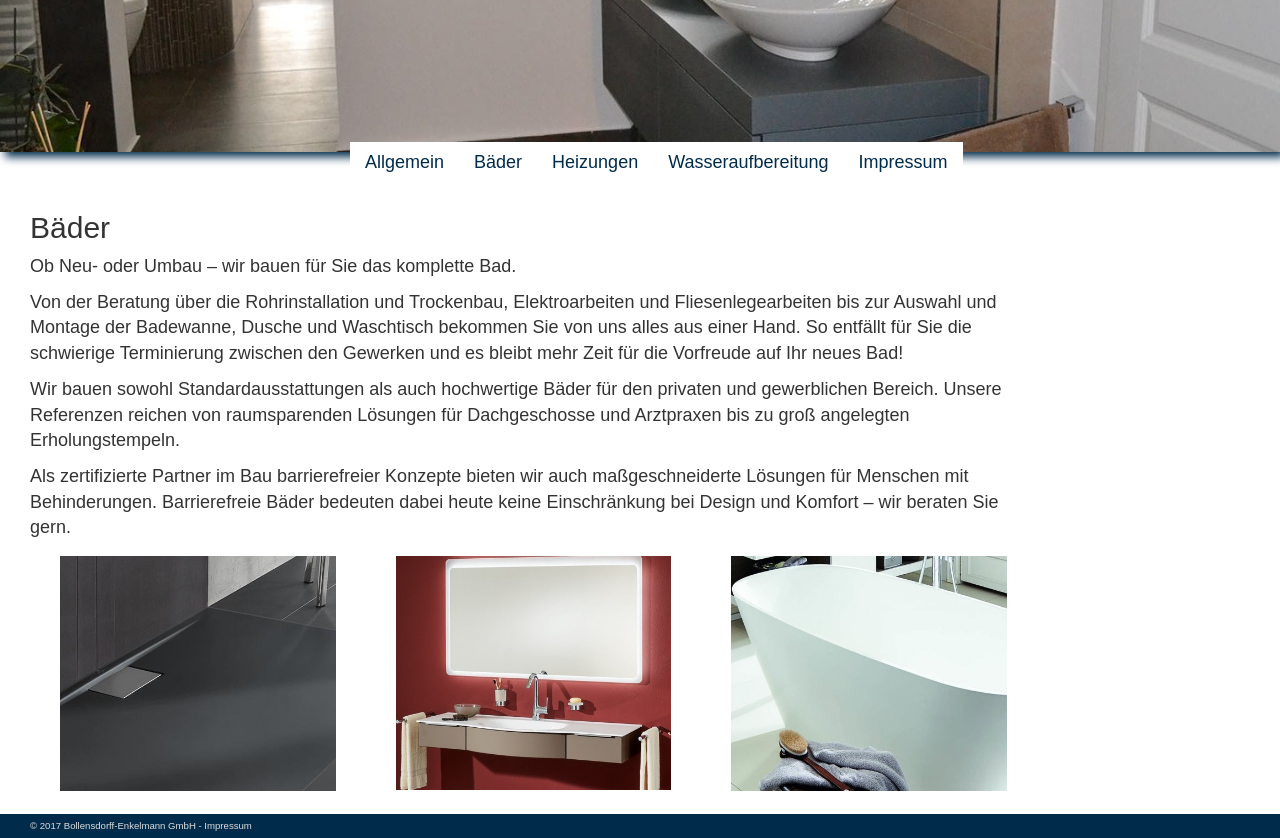
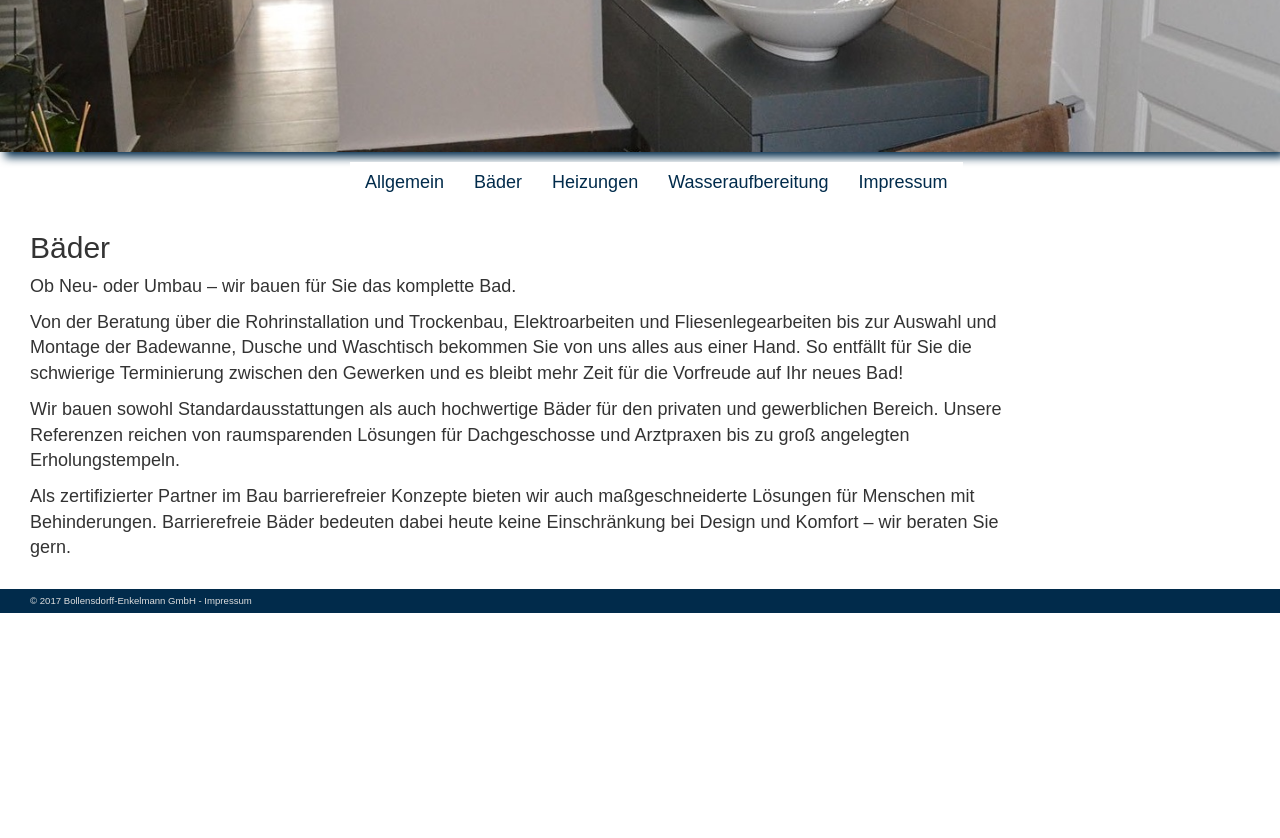
Before and after one commit to tcompart/frank-enkelmann, a React (Create React App) app: page /baeder in a window 1280 px wide. Shown: the part 240-1078 px from the top of the page. After the commit the page ends 853 px from the top, so only its background shows below. Built offline with nearby package versions, Linux system fonts and the light colour scheme.

Commit message:
Correcting spelling issues and small fixes to layout

```diff
--- a/src/scripts/App.js
+++ b/src/scripts/App.js
@@ -28,6 +28,19 @@ export default class App extends React.Component {
             <BrowserRouter component={this}>
                 <div>
                     <Header {...this.props} />
+                    <div className="content">
+                        <FullScreenPicture/>
+                        <Col className="navbar-collapse collapse hidden-xs" role="navigation" xs={12} mdOffset={1}
+                             md={10} smOffset={1} sm={9} lgOffset={3} lg={6}>
+                            <ul className="nav navbar-nav">
+                                <li className="row-centered"><Link to="/">Allgemein</Link></li>
+                                <li className="row-centered"><Link to="/baeder">Bäder</Link></li>
+                                <li className="row-centered"><Link to="/heizungen">Heizungen</Link></li>
+                                <li className="row-centered"><Link to="/wasser">Wasseraufbereitung</Link></li>
+                                <li className="row-centered"><Link to="/impressum">Impressum</Link></li>
+                            </ul>
+                        </Col>
+                        <Col className="inner-content" xs={12} md={11} sm={11} lg={10}>
                             <nav className="hidden-sm hidden-md hidden-lg">
                                 <div>
                                     <div className="navbar-header">
@@ -49,19 +62,6 @@ export default class App extends React.Component {
                                     </div>
                                 </div>
                             </nav>
-                    <div className="content">
-                        <FullScreenPicture/>
-                        <Col className="navbar-collapse collapse hidden-xs" role="navigation" xs={12} mdOffset={1}
-                             md={10} smOffset={1} sm={9} lgOffset={3} lg={6}>
-                            <ul className="nav navbar-nav">
-                                <li className="row-centered"><Link to="/">Allgemein</Link></li>
-                                <li className="row-centered"><Link to="/baeder">Bäder</Link></li>
-                                <li className="row-centered"><Link to="/heizungen">Heizungen</Link></li>
-                                <li className="row-centered"><Link to="/wasser">Wasseraufbereitung</Link></li>
-                                <li className="row-centered"><Link to="/impressum">Impressum</Link></li>
-                            </ul>
-                        </Col>
-                        <Col className="inner-content" xs={12} md={11} sm={11} lg={10}>
                             <Route exact path="/" component={Home}/>
                             <Route exact path="/baeder" component={Bath}/>
                             <Route exact path="/heizungen" component={Heating}/>
--- a/src/scripts/Bath.js
+++ b/src/scripts/Bath.js
@@ -1,8 +1,5 @@
 import React from "react";
-import {Col, Row} from "react-bootstrap";
-import bath1 from "../images/bad-16.jpg"
-import bath2 from "../images/bad-17.jpg"
-import bath3 from "../images/bad-18.jpg"
+import {Row} from "react-bootstrap";
 
 export default () => <div className="bath">
     <Row>
@@ -23,20 +20,9 @@ export default () => <div className="bath">
             groß angelegten Erholungstempeln.
         </p>
         <p>
-            Als zertifizierte Partner im Bau barrierefreier Konzepte bieten wir auch maßgeschneiderte Lösungen für
+            Als zertifizierter Partner im Bau barrierefreier Konzepte bieten wir auch maßgeschneiderte Lösungen für
             Menschen mit Behinderungen. Barrierefreie Bäder bedeuten dabei heute keine Einschränkung bei Design und
             Komfort – wir beraten Sie gern.
         </p>
     </Row>
-    <Row>
-        <Col xs={4} sm={4} md={4} lg={4}>
-            <img alt="" src={bath1}/>
-        </Col>
-        <Col xs={4} sm={4} md={4} lg={4}>
-            <img alt="" src={bath2}/>
-        </Col>
-        <Col xs={4} sm={4} md={4} lg={4}>
-            <img alt="" src={bath3}/>
-        </Col>
-    </Row>
 </div>
--- a/src/scripts/Heating.js
+++ b/src/scripts/Heating.js
@@ -21,7 +21,7 @@ export default () => <div className="heating">
 
         <p>
             Unsere Anlagen orientieren sich dabei an Ihren Anforderungen und Möglichkeiten. Dabei ist alles denkbar.
-            Möchten Sie z.B. den Komfort klassischen Gasanlagen mit der Unabhängigkeit aus regenerativen Komponenten
+            Möchten Sie z.B. den Komfort klassischer Gasanlagen mit der Unabhängigkeit aus regenerativen Komponenten
             wie
             Solar oder Holz verbinden? Kein Problem – sprechen Sie uns gern an!
         </p>
--- a/src/scripts/Water.js
+++ b/src/scripts/Water.js
@@ -1,7 +1,7 @@
 import React from "react";
 
 export default () => <div>
-    <h2 className="">Heizung und Sanitär in und um Berlin</h2>
+    <h2 className="">Wasseraufbereitung</h2>
     <p>
         Wartungsarbeiten und Neuanschlüsse im örtlichen Leitungsnetz verursachen regelmäßig Verschmutzungen des
         Trinkwassers z.B. mit Erd- und Rostpartikeln. Diese gelangen - ohne geeigneten Schutz - in ihre Hausinstallation
--- a/src/stylesheets/main.scss
+++ b/src/stylesheets/main.scss
@@ -1,7 +1,7 @@
 $base: #f938ab;
 $blue: #012b4b;
 $oneSpace: 15px;
-$oneSmallSpace: 2px;
+$oneSmallSpace: 4px;
 
 $minWidth: 660px;
 $minMaxWidth: 559px;
@@ -18,7 +18,7 @@ $minMaxWidth: 559px;
 }
 
 body {
-  min-width: 425px;
+  min-width: 375px;
 
   margin: 0;
   @media (max-width: 767px) {
@@ -71,7 +71,6 @@ body {
 
   button.navbar-toggle {
     background-color: black;
-    margin-top: -70px;
     span.icon-bar {
       background-color: white;
     }
@@ -97,6 +96,10 @@ body {
       padding-left: $oneSmallSpace;
       padding-bottom: 1em;
 
+      nav.navbar {
+        margin-bottom: 0;
+      }
+
       @media (min-width: $minWidth) {
         padding-left: 2*$oneSpace;
       }
@@ -105,7 +108,6 @@ body {
 
     .navbar-collapse.collapse,.hidden-sm.hidden-md.hidden-lg {
 
-      margin-top: -20px;
 
       .nav {
         & > li > a {
```
Lines whose indentation alone changed are shown as unchanged.
